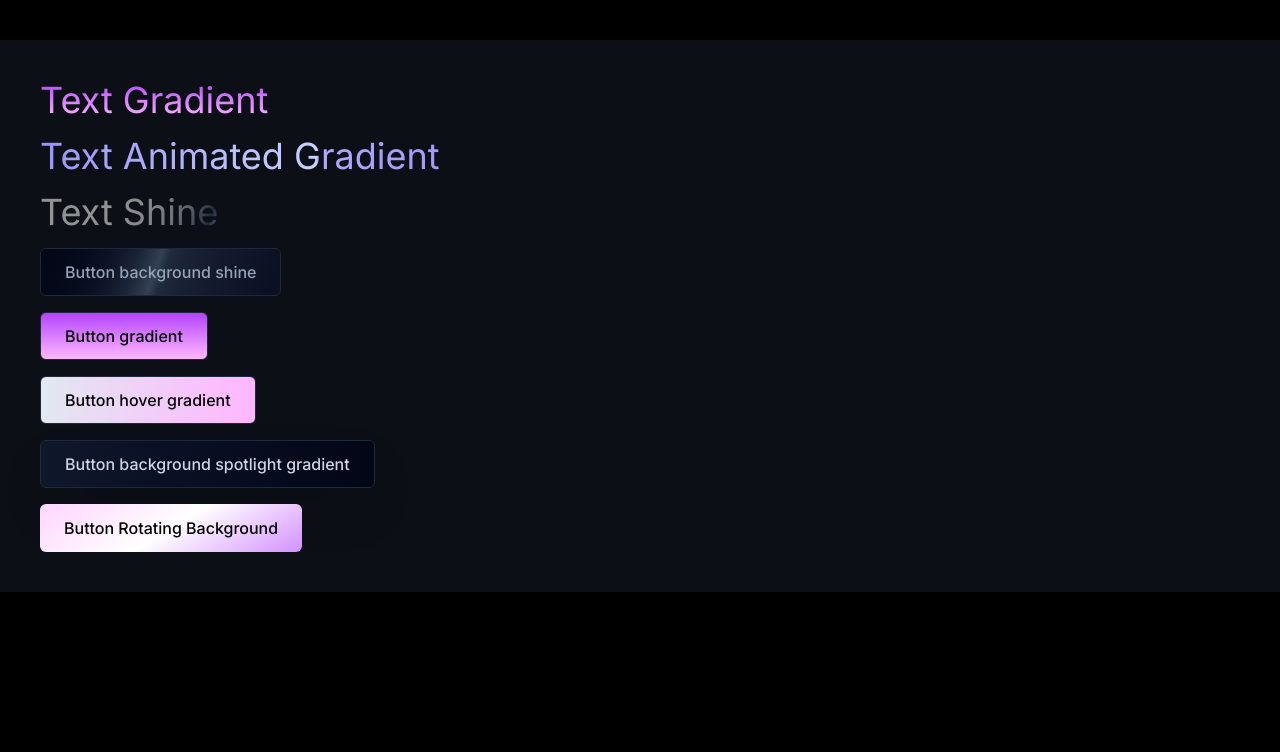
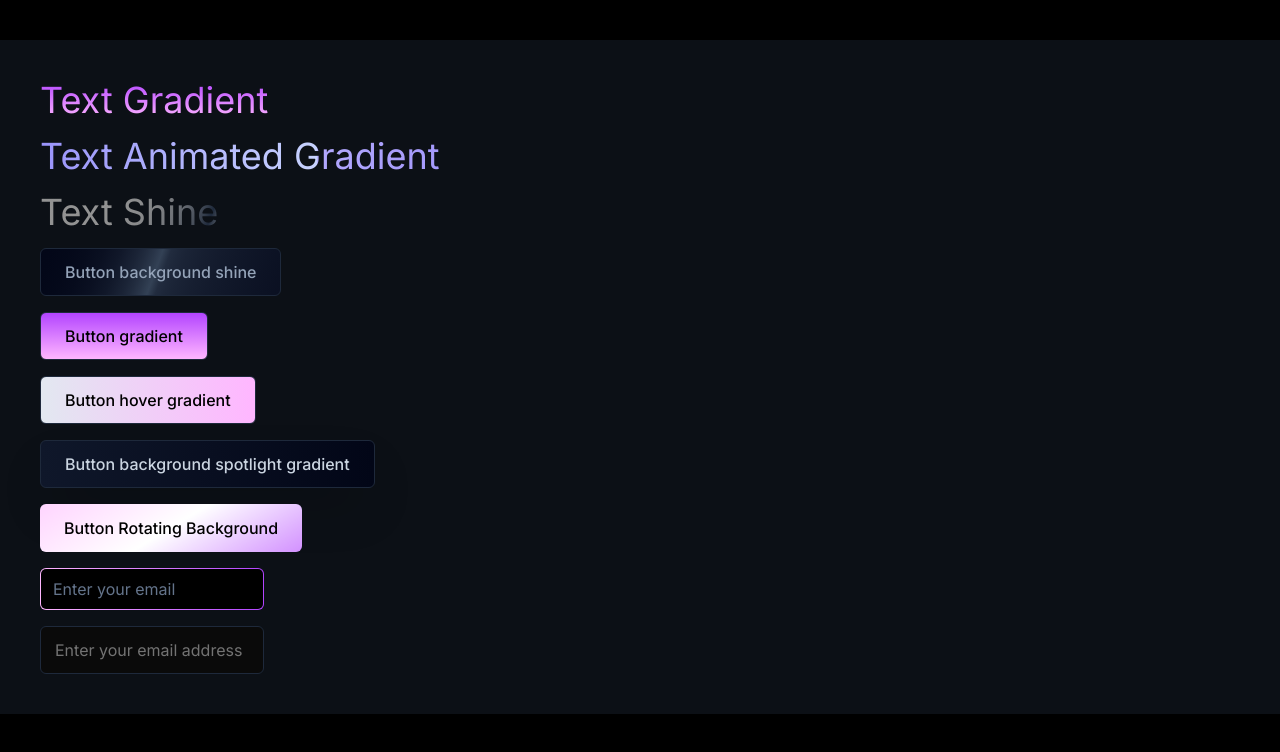
Before and after one commit to ibelick/ui-snippets, a Next.js app: page / in a window 1280 px wide. Shown: the top 752 px of the page. Built offline with nearby package versions, Linux system fonts and the light colour scheme.

Commit message:
feat: add InputGradientBorder, InputGradientBorder

```diff
--- a/app/page.tsx
+++ b/app/page.tsx
@@ -7,6 +7,8 @@ import ButtonGradient from '@/components/lab/Button/ButtonGradient';
 import ButtonHoverGradient from '@/components/lab/Button/ButtonHoverGradient';
 import ButtonBackgroundSpotlight from '@/components/lab/Button/ButtonBackgroundSpotlight';
 import ButtonRotatingBackgroundGradient from '@/components/lab/Button/ButtonRotatingBackgroundGradient';
+import InputGradientBorder from '@/components/lab/Input/InputGradientBorder';
+import InputSpotlightBorder from '@/components/lab/Input/InputSpotlightBorder';
 
 export default function Home() {
   return (
@@ -22,6 +24,8 @@ export default function Home() {
             <ButtonHoverGradient />
             <ButtonBackgroundSpotlight />
             <ButtonRotatingBackgroundGradient />
+            <InputGradientBorder />
+            <InputSpotlightBorder />
           </div>
         </div>
       </main>
--- /dev/null
+++ b/components/lab/Input/InputGradientBorder.tsx
@@ -0,0 +1,12 @@
+const InputGradientBorder = () => {
+  return (
+    // @todo: w-full for input
+    <input
+      className='border-1 block w-56 rounded-md border border-double border-slate-800 border-transparent bg-[linear-gradient(#000,#000),linear-gradient(to_right,#ffb6ff,#b344ff)]  bg-origin-border px-3
+        py-2 text-slate-200 [background-clip:padding-box,_border-box] placeholder:text-slate-500 focus:outline-none'
+      placeholder='Enter your email'
+    />
+  );
+};
+
+export default InputGradientBorder;
--- /dev/null
+++ b/components/lab/Input/InputSpotlightBorder.tsx
@@ -0,0 +1,69 @@
+'use client';
+import React, { useRef, useState } from 'react';
+
+const InputSpotlightBorder = () => {
+  const divRef = useRef<HTMLInputElement>(null);
+  const [isFocused, setIsFocused] = useState(false);
+  const [position, setPosition] = useState({ x: 0, y: 0 });
+  const [opacity, setOpacity] = useState(0);
+
+  const handleMouseMove = (e: React.MouseEvent<HTMLInputElement>) => {
+    if (!divRef.current || isFocused) return;
+
+    const div = divRef.current;
+    const rect = div.getBoundingClientRect();
+
+    setPosition({ x: e.clientX - rect.left, y: e.clientY - rect.top });
+  };
+
+  const handleFocus = () => {
+    setIsFocused(true);
+    setOpacity(1);
+  };
+
+  const handleBlur = () => {
+    setIsFocused(false);
+    setOpacity(0);
+  };
+
+  const handleMouseEnter = () => {
+    setOpacity(1);
+  };
+
+  const handleMouseLeave = () => {
+    setOpacity(0);
+  };
+
+  return (
+    <>
+      {/* @todo: width full for input */}
+      <div className='relative w-56'>
+        <input
+          onMouseMove={handleMouseMove}
+          onFocus={handleFocus}
+          onBlur={handleBlur}
+          onMouseEnter={handleMouseEnter}
+          onMouseLeave={handleMouseLeave}
+          autoComplete='off'
+          placeholder='Enter your email address'
+          type='email'
+          name='email'
+          className='h-12 w-full cursor-default rounded-md border border-slate-800 bg-neutral-950 p-3.5 text-slate-100 transition-colors duration-500 placeholder:select-none  placeholder:text-neutral-500 focus:border-[#ffb6ff] focus:outline-none'
+        />
+        <input
+          ref={divRef}
+          disabled
+          style={{
+            border: '1px solid #ffb6ff',
+            opacity,
+            WebkitMaskImage: `radial-gradient(30% 30px at ${position.x}px ${position.y}px, black 45%, transparent)`,
+          }}
+          aria-hidden='true'
+          className='pointer-events-none absolute left-0 top-0 z-10 h-12 w-full cursor-default rounded-md border border-[#ffb6ff] bg-[transparent] p-3.5 opacity-0  transition-opacity duration-500 placeholder:select-none'
+        />
+      </div>
+    </>
+  );
+};
+
+export default InputSpotlightBorder;
--- a/components/ui/input/index.tsx
+++ b/components/ui/input/index.tsx
@@ -2,10 +2,11 @@ import React from 'react';
 import { cva, type VariantProps } from 'class-variance-authority';
 
 const inputCva = cva(
-  'bg-white border border-gray-300 text-gray-900 text-sm rounded-md focus:ring-blue-500 focus:border-blue-500 block w-full p-2.5 dark:bg-gray-700 dark:border-gray-600 dark:placeholder-gray-400'
+  'bg-white border border-gray-300 text-gray-900 text-sm rounded-md focus:ring-blue-500 focus:border-blue-500 block w-full p-2.5'
 );
 
-type InputProps = React.ComponentPropsWithoutRef<'input'>;
+type InputProps = React.ComponentPropsWithoutRef<'input'> &
+  VariantProps<typeof inputCva>;
 
 const Input = React.forwardRef<HTMLInputElement, InputProps>(
   ({ className, type, ...props }, ref) => {
```
